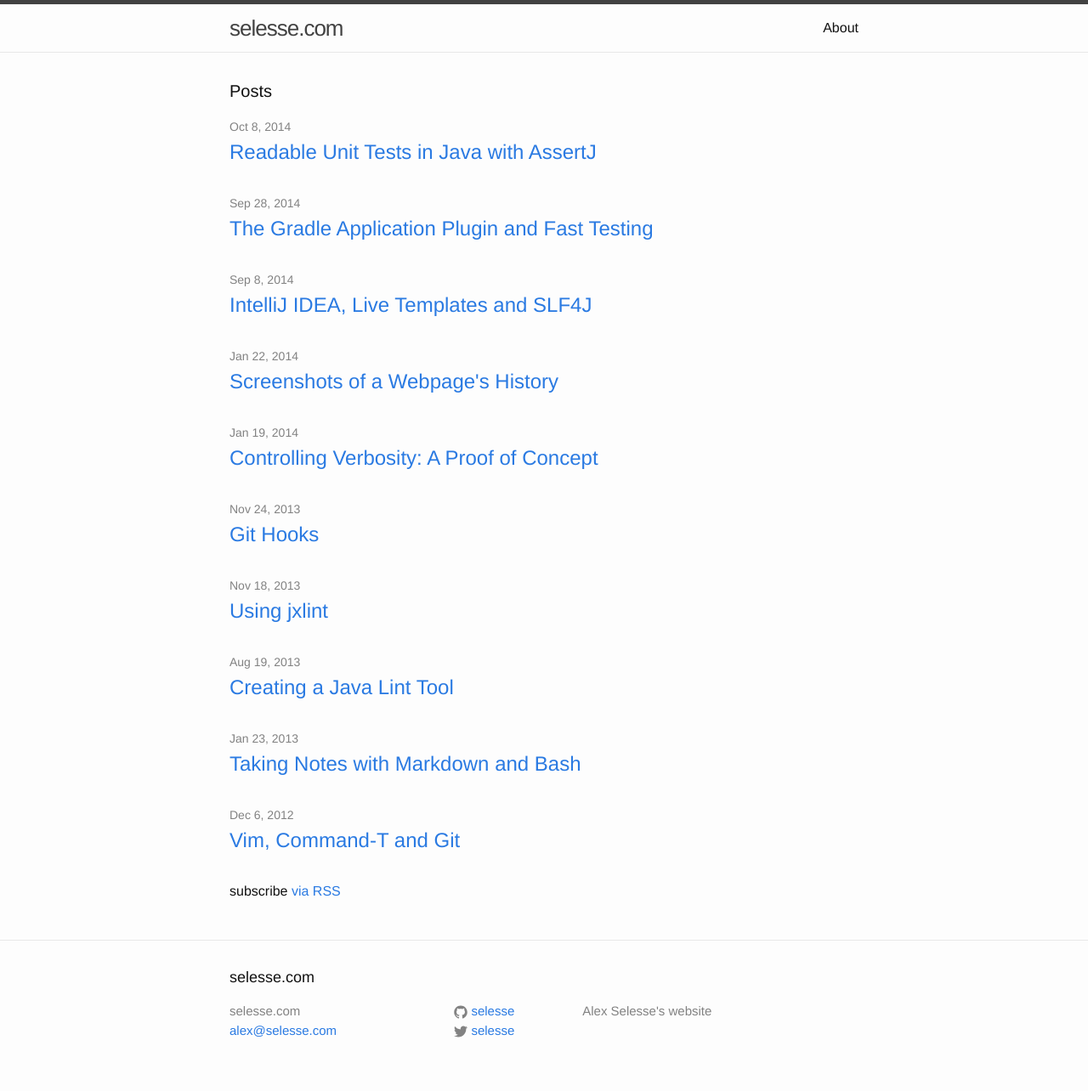
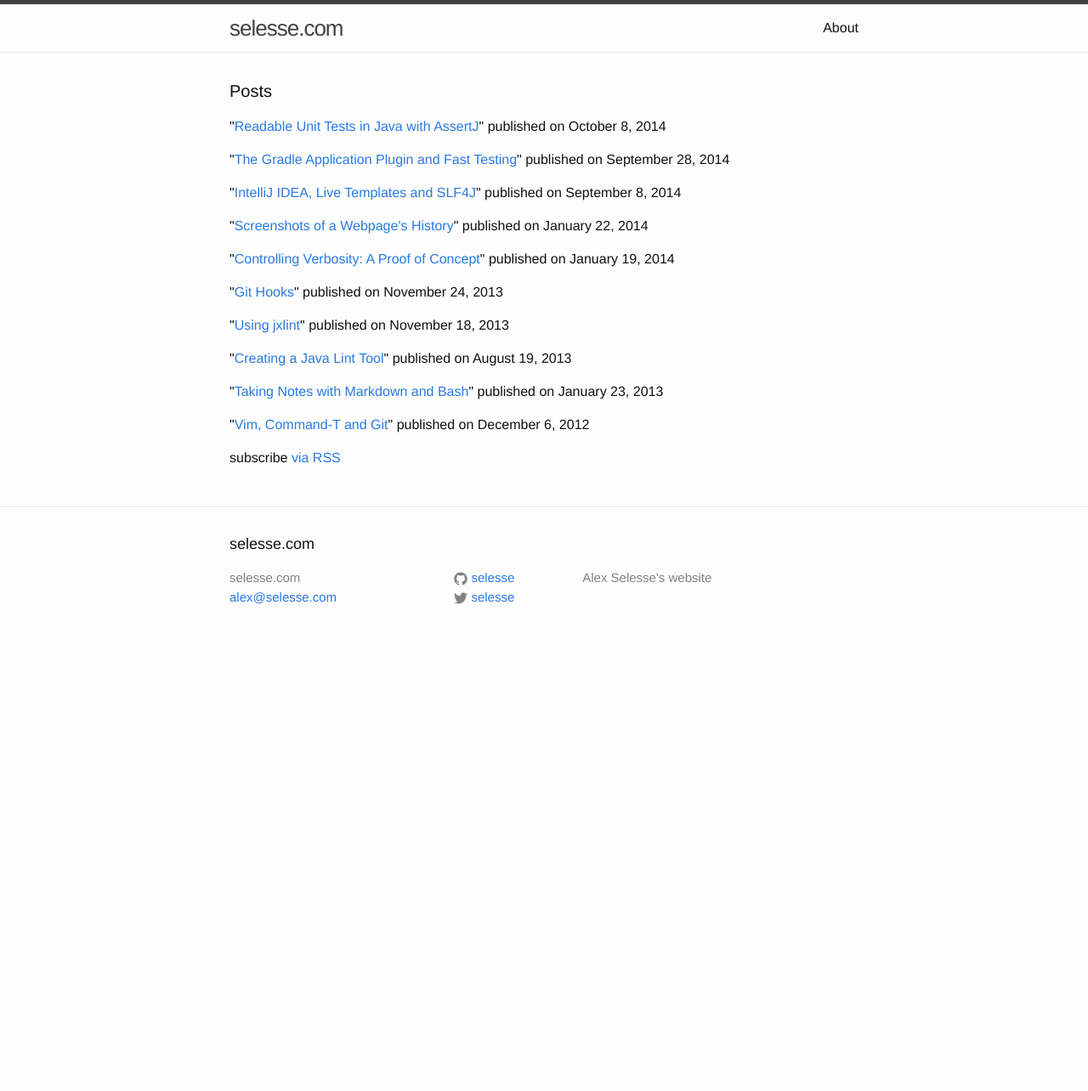
Before and after one commit to selesse/selesse.github.io, a Jekyll site: the page built from index.html, in a window 1280 px wide. Shown: the whole page at 85% size. Built offline with Jekyll 4.4.1, drawn with Linux system fonts in a browser that asks for light colours; Markdown is read by kramdown in place of the engine named in the settings; after the commit the page ends 900 px from its top, so only the background shows below that.

Commit message:
Present posts like old selesse.com

```diff
--- a/index.html
+++ b/index.html
@@ -8,13 +8,7 @@
 
   <ul class="post-list">
     {% for post in site.posts %}
-      <li>
-        <span class="post-meta">{{ post.date | date: "%b %-d, %Y" }}</span>
-
-        <h2>
-          <a class="post-link" href="{{ post.url | prepend: site.baseurl }}">{{ post.title }}</a>
-        </h2>
-      </li>
+        <p> "<a href="{{ post.url | prepend : site.baseurl}}">{{post.title}}</a>" published on {{ post.date | date: "%B %-d, %Y" }} </p>
     {% endfor %}
   </ul>
 
```
